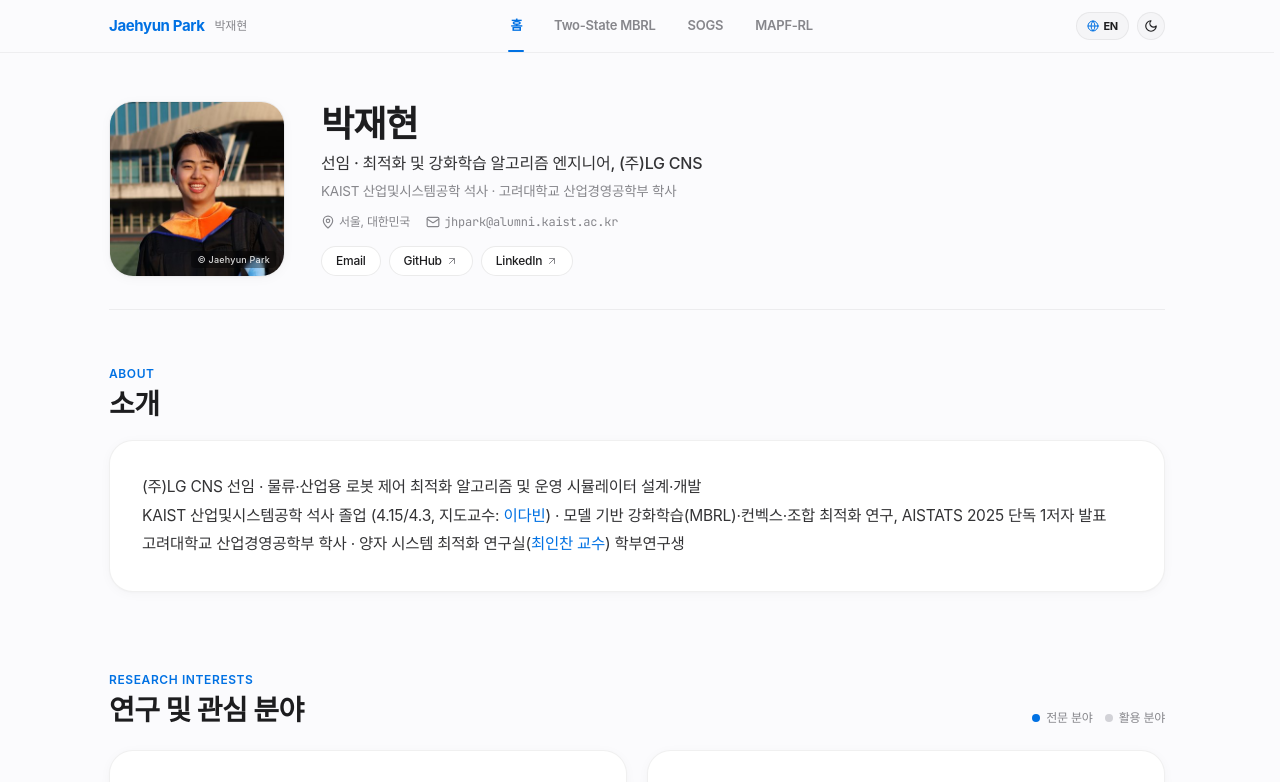
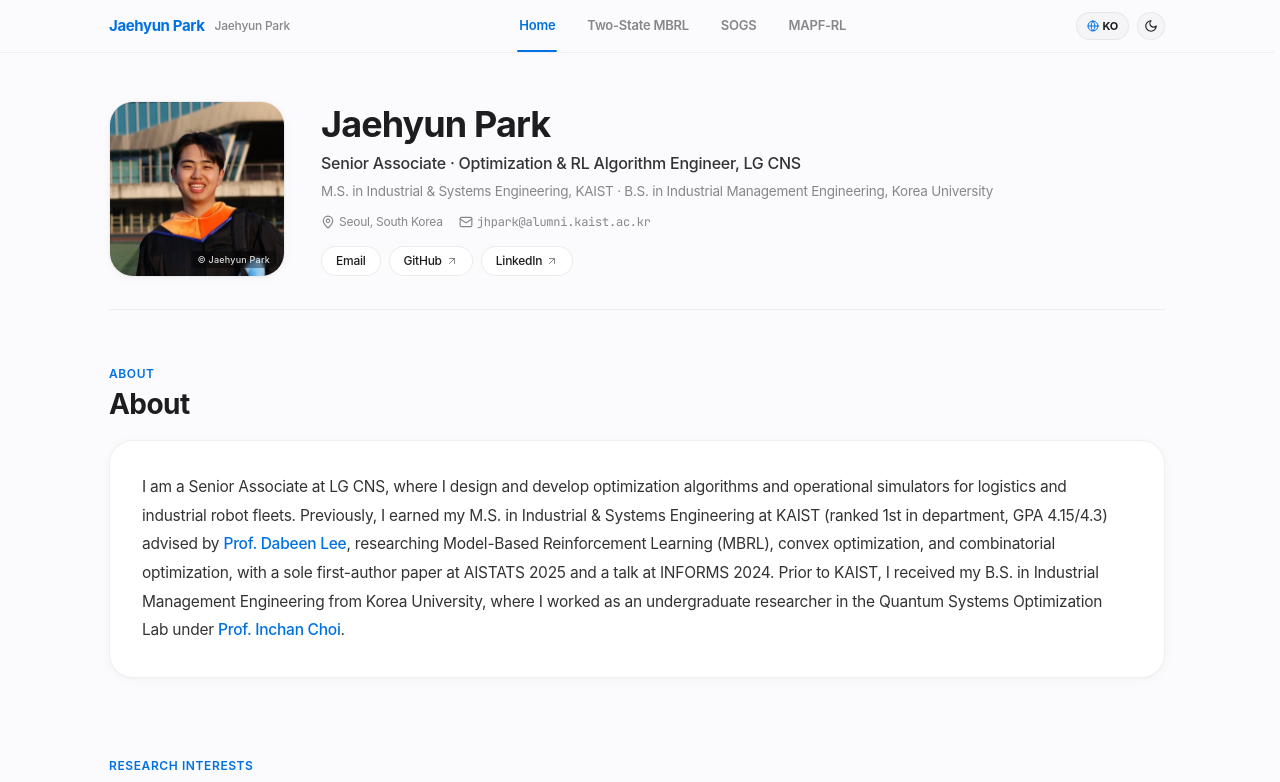
Before and after one commit to sib-jhpark/main, a React (Vite) app: page / in a window 1280 px wide. Shown: the top 782 px of the page. Built offline with nearby package versions, Linux system fonts and the light colour scheme; a web font is replaced by a local one.

Commit message:
chore: set default language to English on initial load

```diff
--- a/index.html
+++ b/index.html
@@ -1,5 +1,5 @@
 <!DOCTYPE html>
-<html lang="ko">
+<html lang="en">
 
 <head>
   <meta charset="UTF-8" />
--- a/src/context/ThemeLanguageContext.tsx
+++ b/src/context/ThemeLanguageContext.tsx
@@ -27,14 +27,14 @@ function getInitialTheme(): Theme {
 }
 
 function getInitialLanguage(): Language {
-  if (typeof window === 'undefined') return 'ko';
+  if (typeof window === 'undefined') return 'en';
   try {
     const saved = localStorage.getItem(LANG_KEY);
     if (saved === 'ko' || saved === 'en') return saved;
   } catch {
     // ignore storage errors
   }
-  return 'ko';
+  return 'en';
 }
 
 export function ThemeLanguageProvider({ children }: { children: ReactNode }) {
```
